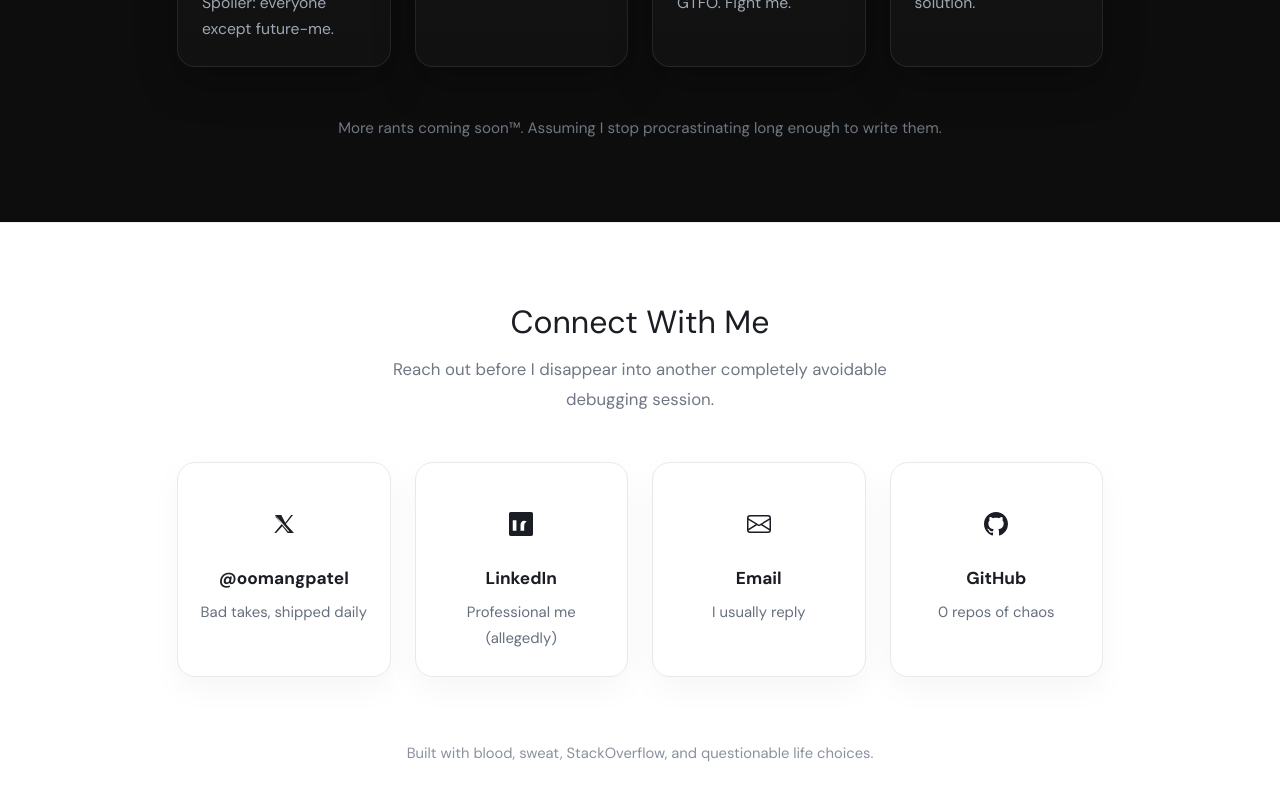
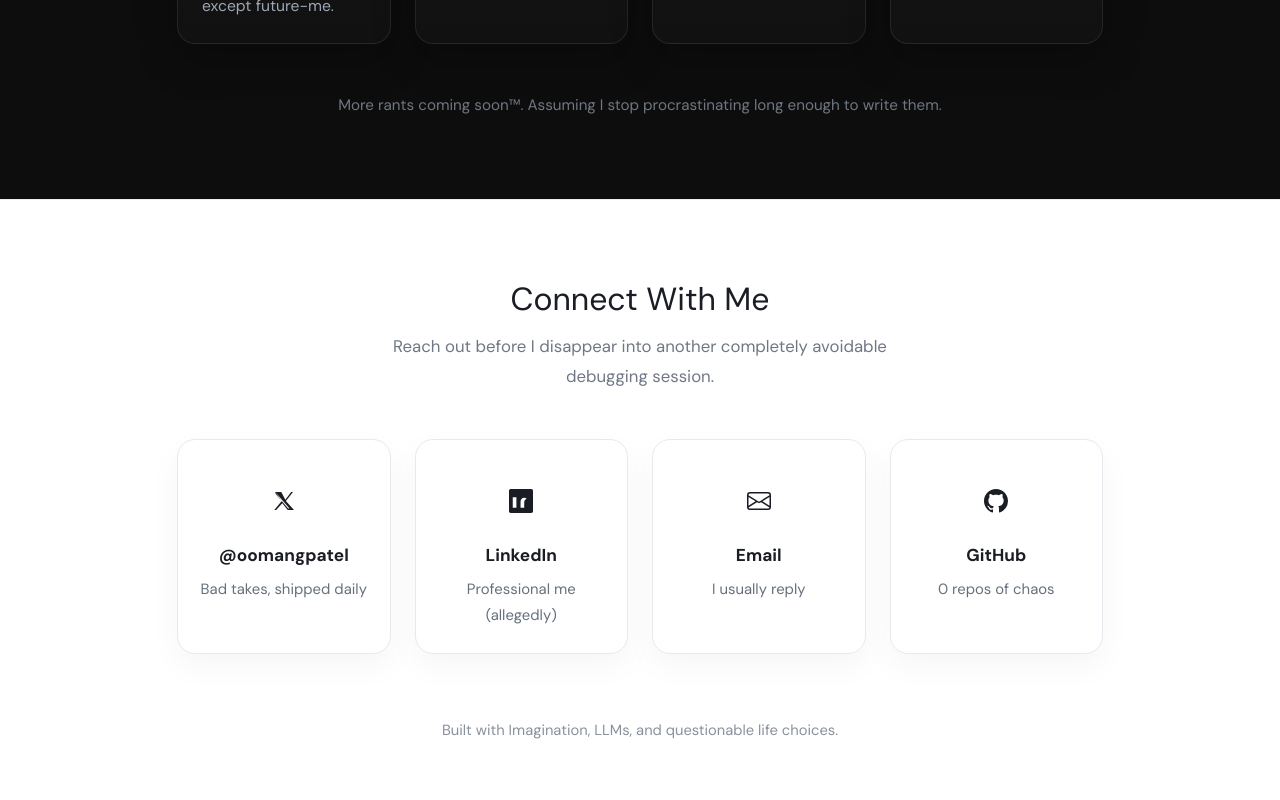
Before and after one commit to theumang100/umangp.com, a React (Create React App) app: page / in a window 1280 px wide. Shown: the part 1478-2278 px from the top of the page. Built offline with nearby package versions, Linux system fonts and the light colour scheme; no server answers.

Commit message:
text update

```diff
--- a/src/pages/Home.js
+++ b/src/pages/Home.js
@@ -68,7 +68,7 @@ Yes... I still debug using console.log.
     const statCards = [
         { value: "1,247,392", label: "Lines of code written" },
         { value: "12,247", label: "Bugs introduced" },
-        { value: "0", label: "StackOverflow visits today" },
+        { value: "69", label: "LLM calls today" },
         { value: "Fluctuating", label: "Confidence level" },
     ];
 
@@ -538,7 +538,7 @@ Yes... I still debug using console.log.
                             fontSize: "0.92rem",
                         }}
                     >
-                        Built with blood, sweat, StackOverflow, and questionable life choices.
+                        Built with Imagination, LLMs, and questionable life choices.
                     </p>
                 </div>
             </div>
```
